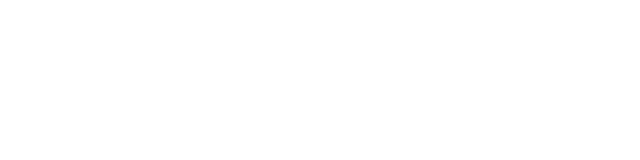
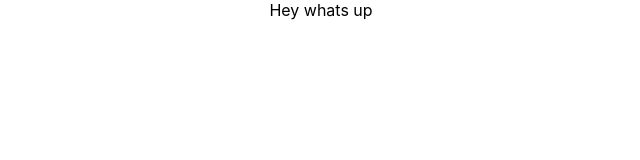
Before and after one commit to SultShahib/Weather-App, a React (Create React App) app: page / in a window 1280 px wide. Shown: the top 160 px of the page, without its empty margins (319-959 px from the left). Built offline with nearby package versions, Linux system fonts and the light colour scheme.

Commit message:
First commit

```diff
--- a/src/App.js
+++ b/src/App.js
@@ -1,7 +1,7 @@
 import "./App.css";
 
 function App() {
-  return <div className="App"></div>;
+  return <div className="App">Hey whats up</div>;
 }
 
 export default App;
```
Also changed, not shown: package.json (+7 -0 lines), 1 other file (tests, documents, lock files or other folders).
